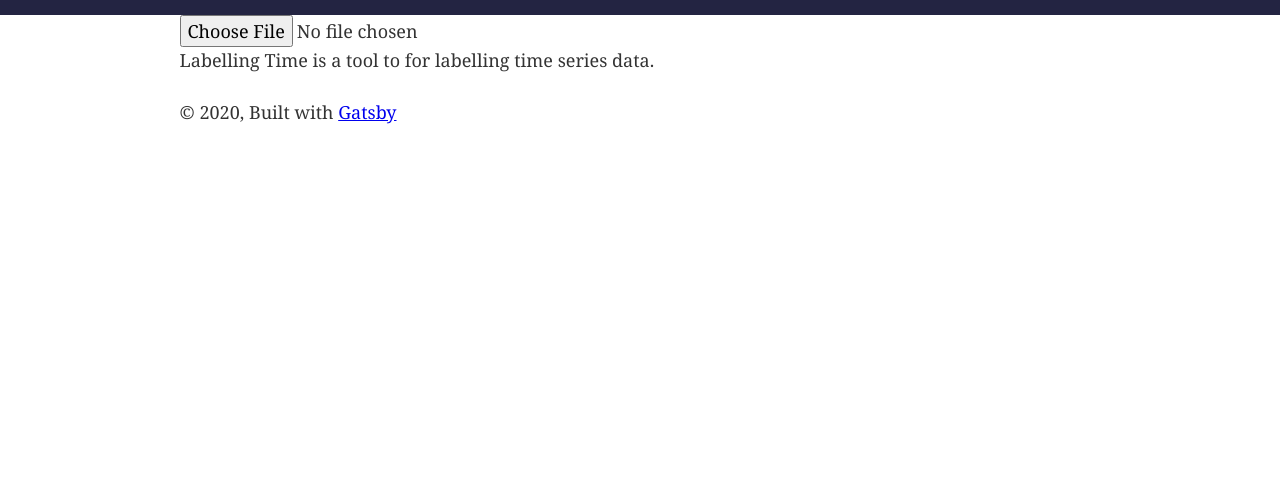
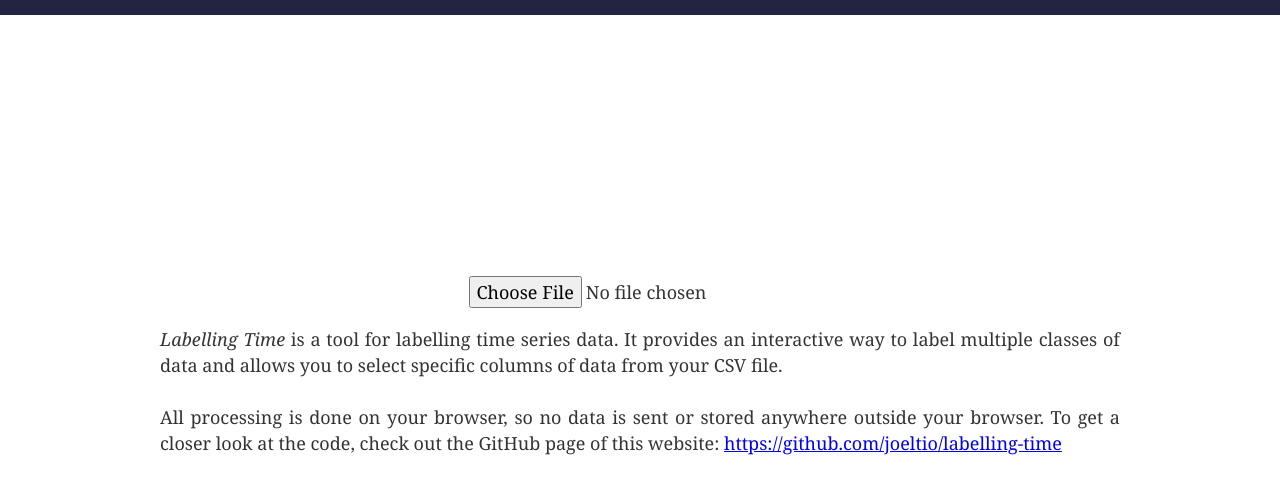
Before and after one commit to joeltio/labelling-time, a Gatsby site in the folder labelling-time/: page / in a window 1280 px wide. Shown: the part 56-550 px from the top of the page. Built offline with nearby package versions, Linux system fonts and the light colour scheme; Gatsby itself is replaced by a stand-in of ours.

Commit message:
Update home and layout styling

```diff
--- a/labelling-time/src/components/Layout.tsx
+++ b/labelling-time/src/components/Layout.tsx
@@ -21,26 +21,25 @@ const Layout: React.FC<PropTypes> = ({ children }) => {
     `);
 
     return (
-        <>
+        <div
+            style={{
+                height: '100%',
+                display: 'flex',
+                flexDirection: 'column',
+            }}
+        >
             <Header siteTitle={data.site.siteMetadata.title} />
             <div
                 style={{
+                    height: '100%',
                     margin: '0 auto',
                     maxWidth: 960,
-                    padding: '0 1.0875rem 1.45rem',
+                    flexGrow: 1,
                 }}
             >
                 <main>{children}</main>
-                <footer>
-                    ©
-                    {' '}
-                    {new Date().getFullYear()}
-                    , Built with
-                    {' '}
-                    <a href="https://www.gatsbyjs.org">Gatsby</a>
-                </footer>
             </div>
-        </>
+        </div>
     );
 };
 
--- a/labelling-time/src/components/layout.css
+++ b/labelling-time/src/components/layout.css
@@ -614,3 +614,8 @@ pre tt:after {
     font-size: 100%;
   }
 }
+
+/* Other custom styles */
+html, body, div#___gatsby, #gatsby-focus-wrapper, main {
+  height: 100%;
+}
--- /dev/null
+++ b/labelling-time/src/pages/index.module.css
@@ -0,0 +1,13 @@
+.container {
+    height: 100%;
+    display: flex;
+    flex-direction: column;
+    align-items: center;
+    justify-content: center;
+    padding: 1rem 0rem;
+}
+
+.content {
+    text-align: justify;
+    margin-top: 1rem;
+}
--- a/labelling-time/src/pages/index.tsx
+++ b/labelling-time/src/pages/index.tsx
@@ -4,6 +4,8 @@ import { PageProps, graphql, navigate } from 'gatsby';
 import Layout from '../components/Layout';
 import SEO from '../components/SEO';
 import FileUpload from '../components/FileUpload';
+
+import styles from './index.module.css';
 
 type DataProps = {
     site: {
@@ -20,7 +22,7 @@ const Home: React.FC<PageProps<DataProps>> = ({ data }) => {
             'labeller',
             {
                 state: {
-                    files,
+                    file: files.item(0),
                 },
             },
         );
@@ -29,8 +31,27 @@ const Home: React.FC<PageProps<DataProps>> = ({ data }) => {
     return (
         <Layout>
             <SEO title="Home" />
-            <FileUpload onUpload={onUpload} />
-            <p>{data.site.siteMetadata.description}</p>
+            <div className={styles.container}>
+                <FileUpload id="upload" onUpload={onUpload} />
+                <div className={styles.content}>
+                    <p>
+                        <i>Labelling Time</i>
+                        {' '}
+                        is a tool for labelling time series data. It provides an
+                        interactive way to label multiple classes of data and allows
+                        you to select specific columns of data from your CSV file.
+                    </p>
+                    <p>
+                        All processing is done on your browser, so no data is sent or
+                        stored anywhere outside your browser. To get a closer look at
+                        the code, check out the GitHub page of this website:
+                        {' '}
+                        <a href="https://github.com/joeltio/labelling-time">
+                            https://github.com/joeltio/labelling-time
+                        </a>
+                    </p>
+                </div>
+            </div>
         </Layout>
     );
 };
```
